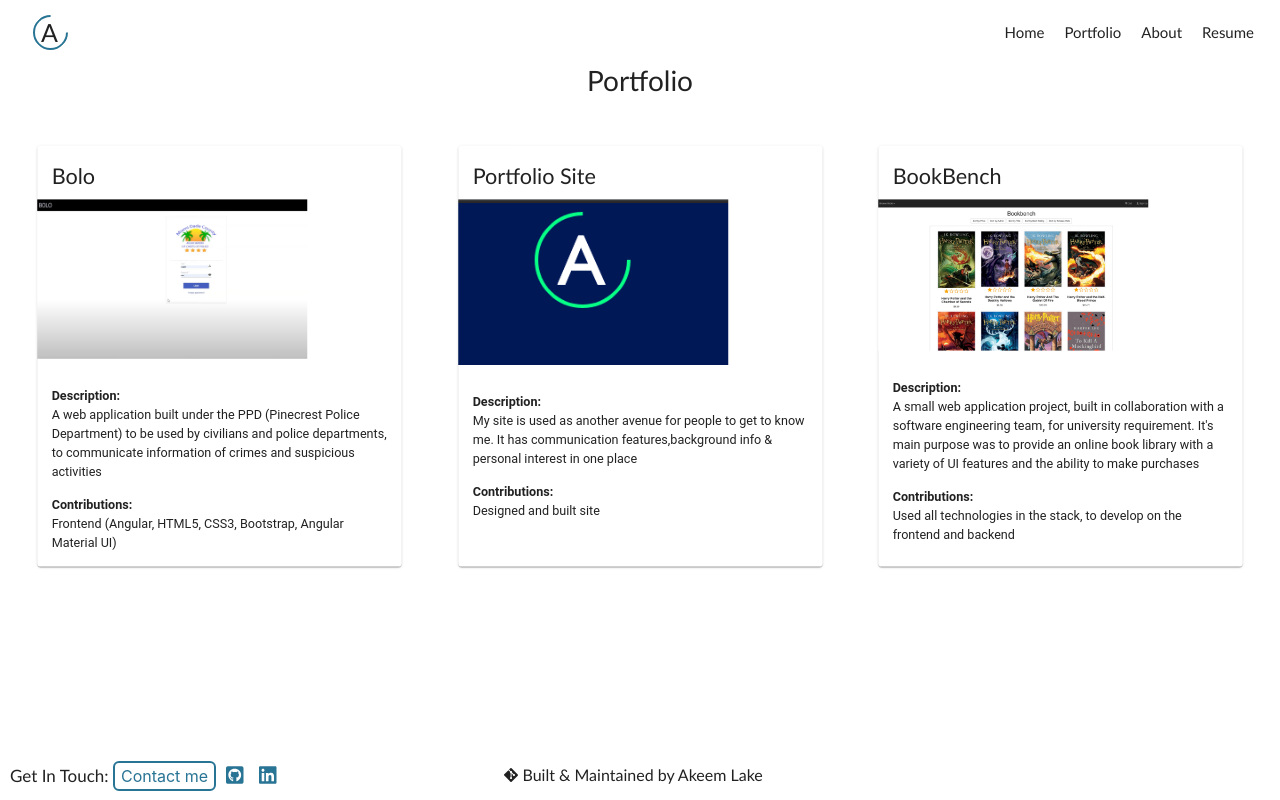
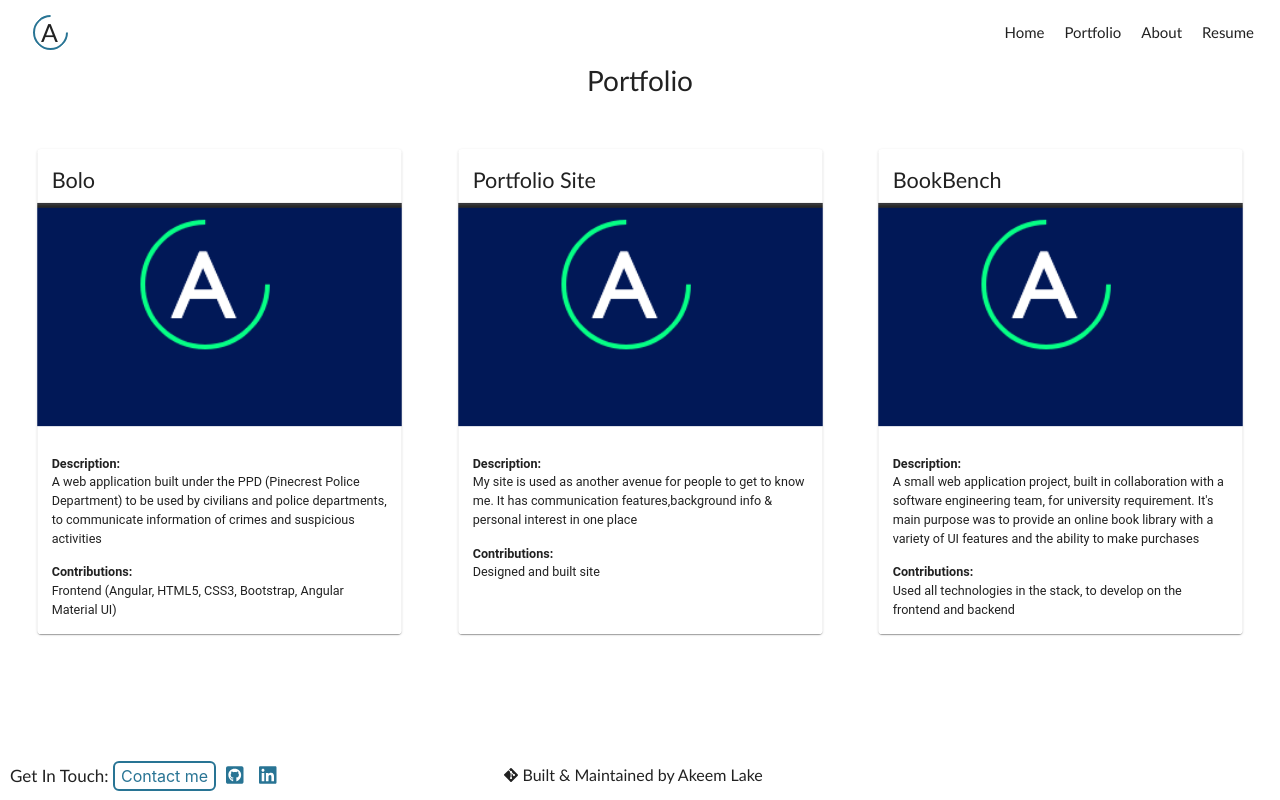
Before and after one commit to aalake/aalake.github.io, an Angular app: page /portfolio in a window 1280 px wide. Built offline with nearby package versions, Linux system fonts and the light colour scheme.

Commit message:
trouble shooting project image issue

```diff
--- a/src/app/portfolio/portfolio.component.css
+++ b/src/app/portfolio/portfolio.component.css
@@ -56,8 +56,8 @@
 
 img{
   margin-top: 0% !important;
-  max-width: 300px;
-  max-width: 300px;
+  /* max-width: 300px;
+  max-width: 300px; */
 }
 
 
--- a/src/app/portfolio/portfolio.component.html
+++ b/src/app/portfolio/portfolio.component.html
@@ -8,7 +8,7 @@
         <mat-card-title>{{project.title}}</mat-card-title>
 
         <div class="overlay">
-       <img mat-card-image src="assets/images/{{project.projectimage}}" class="image" alt="Project photo">
+       <img mat-card-image src="assets/images/projtwo.png" class="image" alt="Project photo">
        <div class="text-center" fxFlex fxLayout="row wrap" fxLayoutGap="5px">
         <span class="text" *ngFor="let item of project.techStack">{{item}}</span>
       </div>
```
